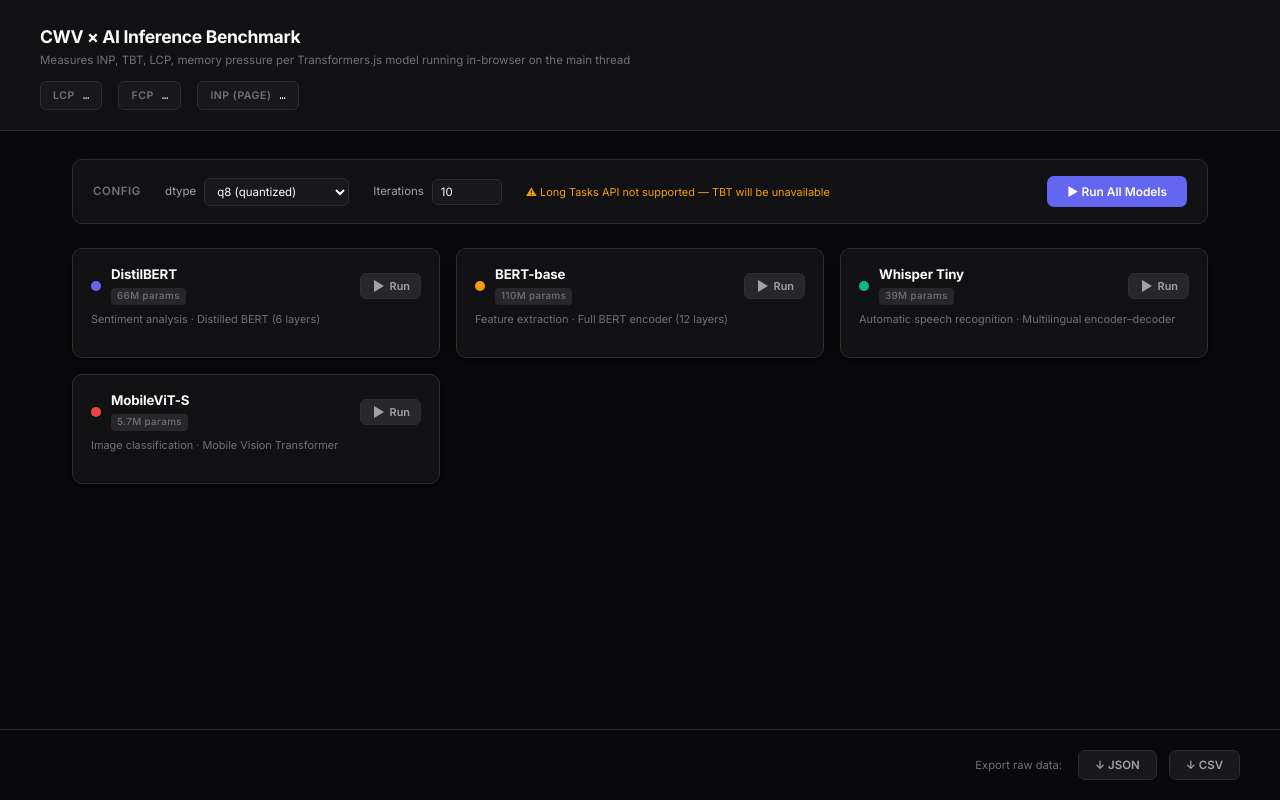
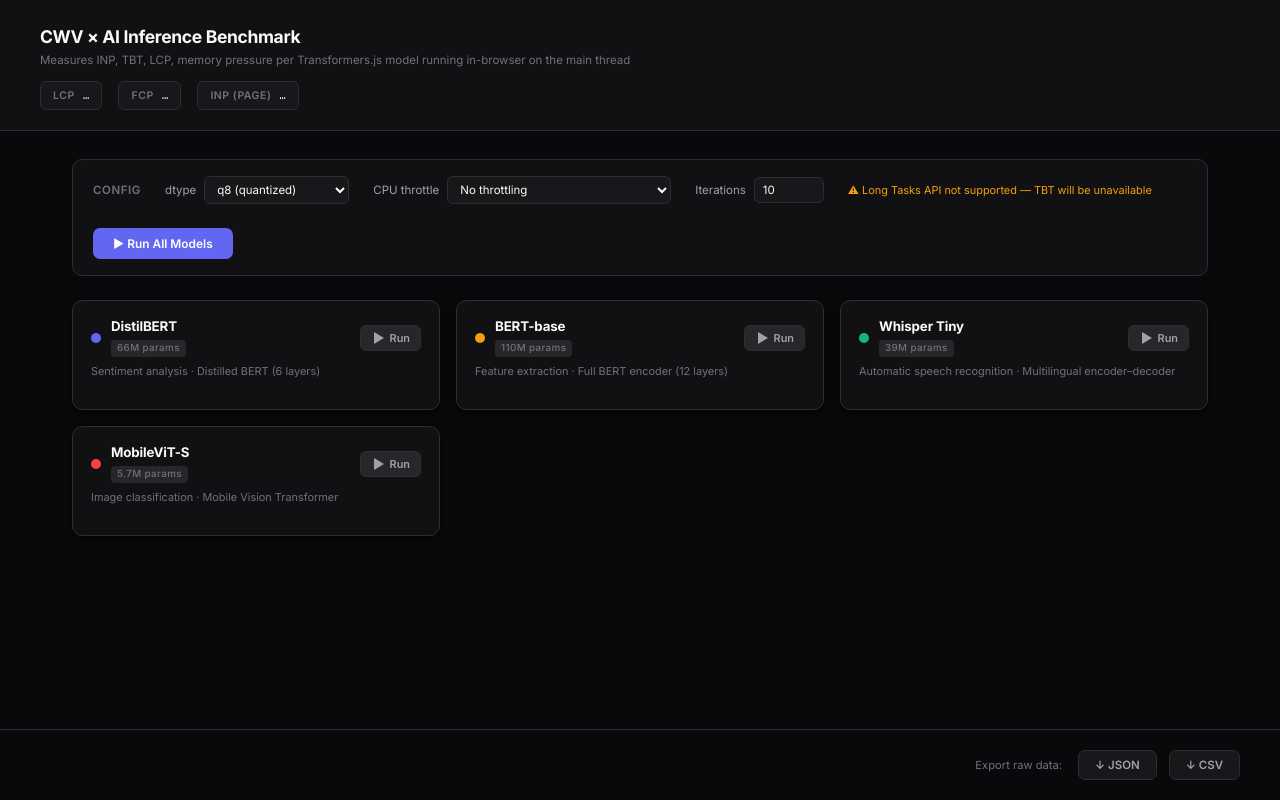
Before and after one commit to srikarphanikumar/cwv-ai-benchmark, a website built with Vite: page index.html in a window 1280 px wide. Built offline with nearby package versions, Linux system fonts and the light colour scheme.

Commit message:
feat: add CPU throttle dropdown to config panel

```diff
--- a/index.html
+++ b/index.html
@@ -33,6 +33,15 @@
             <option value="q8" selected>q8 (quantized)</option>
             <option value="fp32">fp32 (full precision)</option>
             <option value="q4">q4 (4-bit)</option>
+          </select>
+        </div>
+
+        <div class="config-field">
+          <label for="throttle-select">CPU throttle</label>
+          <select id="throttle-select">
+            <option value="1" selected>No throttling</option>
+            <option value="4">4x slowdown (mid-range Android)</option>
+            <option value="6">6x slowdown (low-end Android)</option>
           </select>
         </div>
 
```
